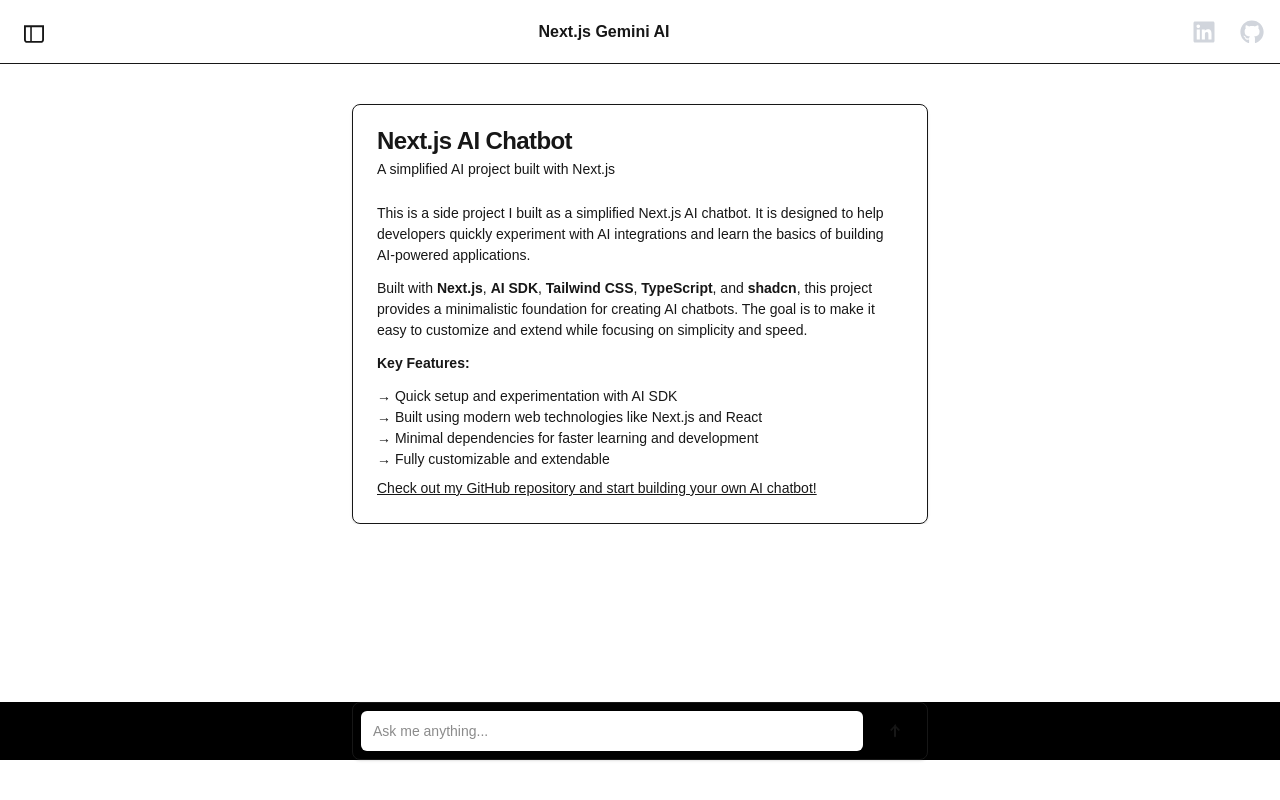
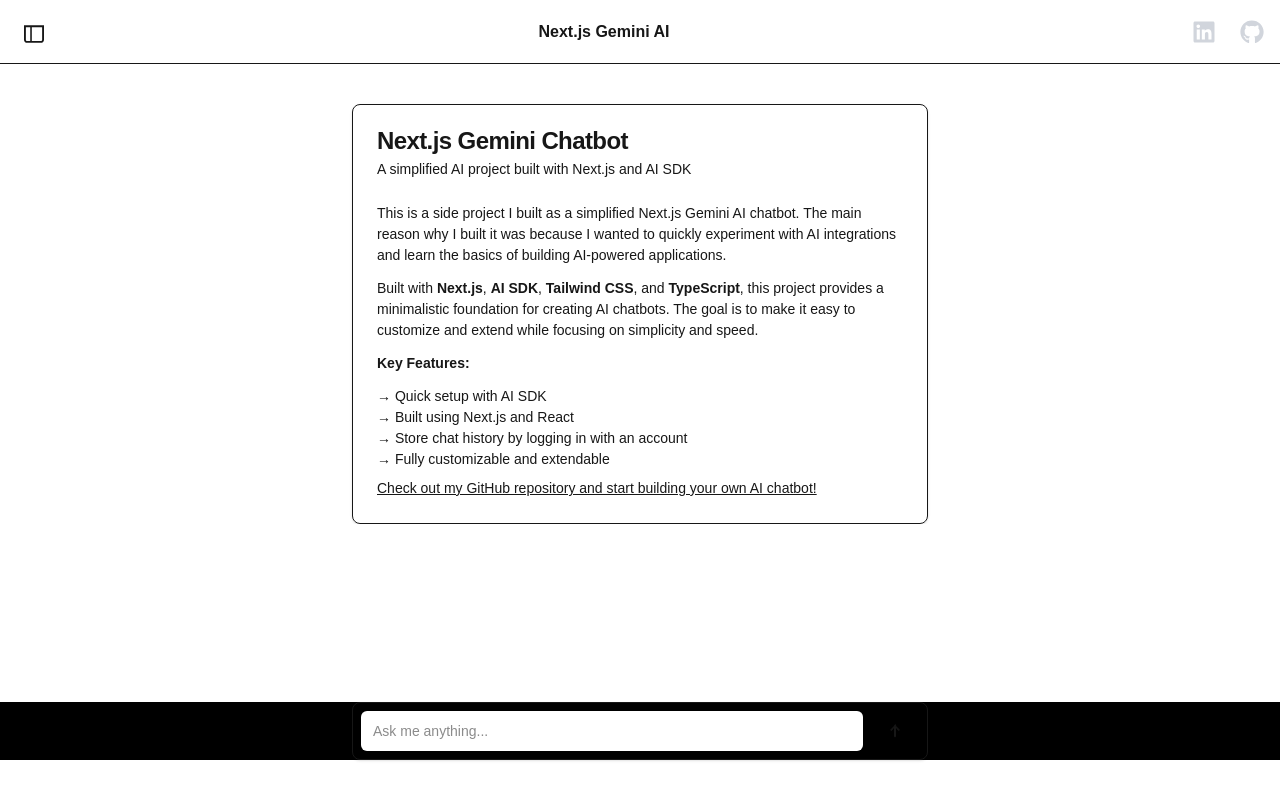
Before and after one commit to jaganraajan/ai-lite-nextjs, a Next.js app: page / in a window 1280 px wide. Built offline with nearby package versions, Linux system fonts and the light colour scheme.

Commit message:
update aboutcard

```diff
--- a/src/components/cards/aboutcard.tsx
+++ b/src/components/cards/aboutcard.tsx
@@ -12,21 +12,21 @@
       <div className="max-w-xl mx-auto mt-10">
         <Card>
           <CardHeader>
-            <CardTitle>Next.js AI Chatbot</CardTitle>
-            <CardDescription>A simplified AI project built with Next.js</CardDescription>
+            <CardTitle>Next.js Gemini Chatbot</CardTitle>
+            <CardDescription>A simplified AI project built with Next.js and AI SDK</CardDescription>
           </CardHeader>
           <CardContent className="text-sm text-muted-foreground/90 leading-normal prose">
             <p className="mb-3">
-              This is a side project I built as a simplified Next.js AI chatbot. It is designed to help developers quickly experiment with AI integrations and learn the basics of building AI-powered applications.
+              This is a side project I built as a simplified Next.js Gemini AI chatbot. The main reason why I built it was because I wanted to quickly experiment with AI integrations and learn the basics of building AI-powered applications.
             </p>
             <p className="mb-3">
-              Built with <strong>Next.js</strong>, <strong>AI SDK</strong>, <strong>Tailwind CSS</strong>, <strong>TypeScript</strong>, and <strong>shadcn</strong>, this project provides a minimalistic foundation for creating AI chatbots. The goal is to make it easy to customize and extend while focusing on simplicity and speed.
+              Built with <strong>Next.js</strong>, <strong>AI SDK</strong>, <strong>Tailwind CSS</strong>, and <strong>TypeScript</strong>, this project provides a minimalistic foundation for creating AI chatbots. The goal is to make it easy to customize and extend while focusing on simplicity and speed.
             </p>
             <p className="mb-3 font-semibold">Key Features:</p>
             <ul className="flex flex-col mb-2">
-              <li>→ Quick setup and experimentation with AI SDK</li>
-              <li>→ Built using modern web technologies like Next.js and React</li>
-              <li>→ Minimal dependencies for faster learning and development</li>
+              <li>→ Quick setup with AI SDK</li>
+              <li>→ Built using Next.js and React</li>
+              <li>→ Store chat history by logging in with an account</li>
               <li>→ Fully customizable and extendable</li>
             </ul>
             <p>
--- a/src/components/header.tsx
+++ b/src/components/header.tsx
@@ -82,7 +82,6 @@
 
   return (
     <header className="sticky top-0 z-50 flex items-center justify-center w-full h-16 px-4 border-b shrink-0">
-      {/* <EnvCard /> */}
       {/* Sidebar Toggle Button */}
       <button
         onClick={toggleSidebar}
@@ -173,7 +172,7 @@
           </li>
           <li>
             <a
-              href="https://github.com/jaganraajan/"
+              href="https://github.com/jaganraajan/ai-lite-nextjs"
               className="flex items-center text-gray-300 hover:text-primary-400 transition-colors"
               target="_blank"
               rel="noopener noreferrer"
```
